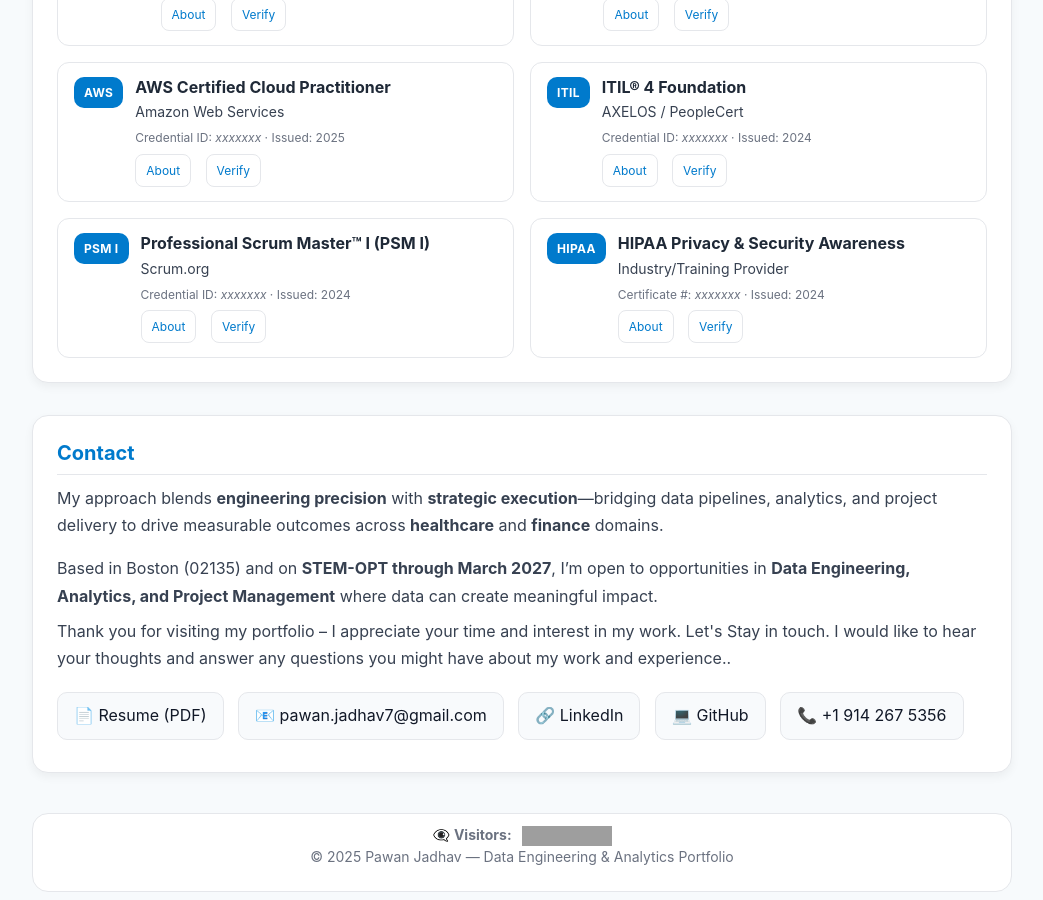
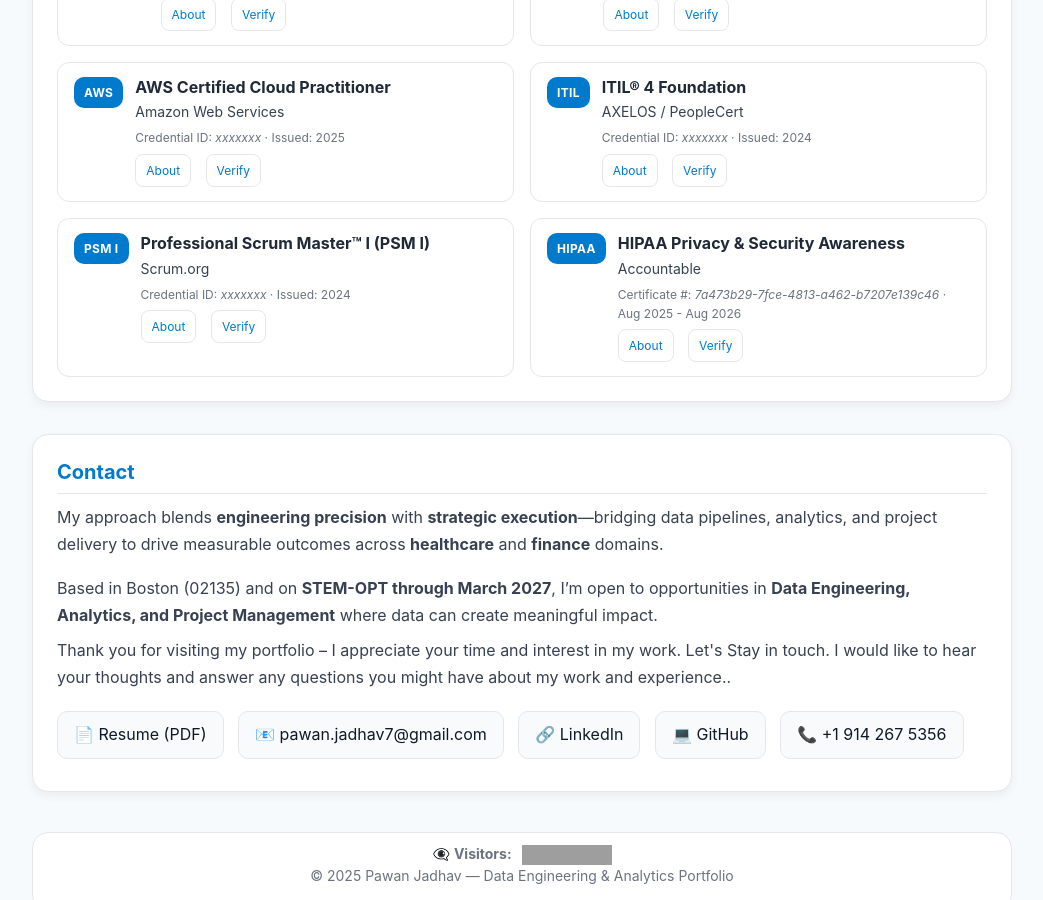
Before and after one commit to PawanJadhav7/PawanJadhav.github.io, a Jekyll site: the page built from index.md, in a window 1280 px wide and 900 px high, scrolled down 2474 px. Shown: the whole window, without its empty margins (118-1161 px from the left). Built offline with Jekyll 4.4.1, drawn with Linux system fonts in a browser that asks for light colours; grey boxes are pictures that could not be loaded.

Commit message:
Update index.md

```diff
--- a/index.md
+++ b/index.md
@@ -339,8 +339,8 @@ layout: default
       <span class="cert-badge">HIPAA</span>
       <div class="cert-body">
         <h3>HIPAA Privacy & Security Awareness</h3>
-        <p>Industry/Training Provider</p>
-        <div class="cert-meta">Certificate #: <em>xxxxxxx</em> · <span>Issued: 2024</span></div>
+        <p>Accountable</p>
+        <div class="cert-meta">Certificate #: <em>7a473b29-7fce-4813-a462-b7207e139c46</em> · <span>Aug 2025 - Aug 2026</span></div>
         <div class="cert-links">
           <a href="#" target="_blank">About</a>
           <a href="#" target="_blank">Verify</a>
```
